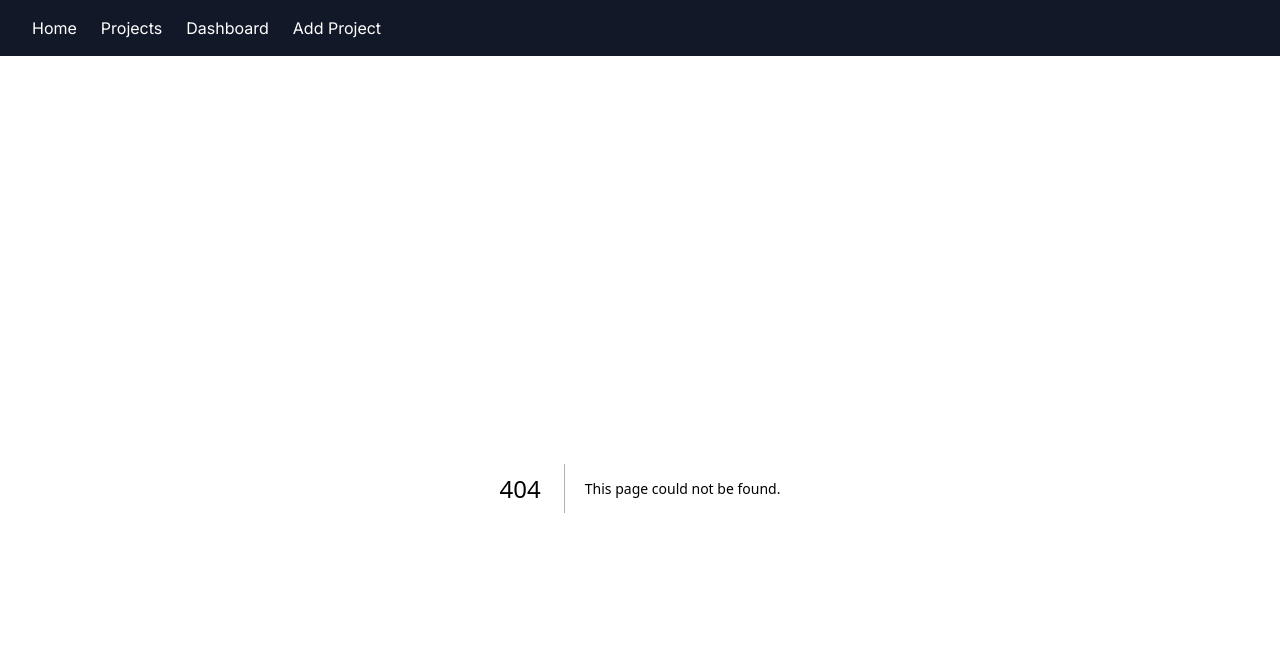
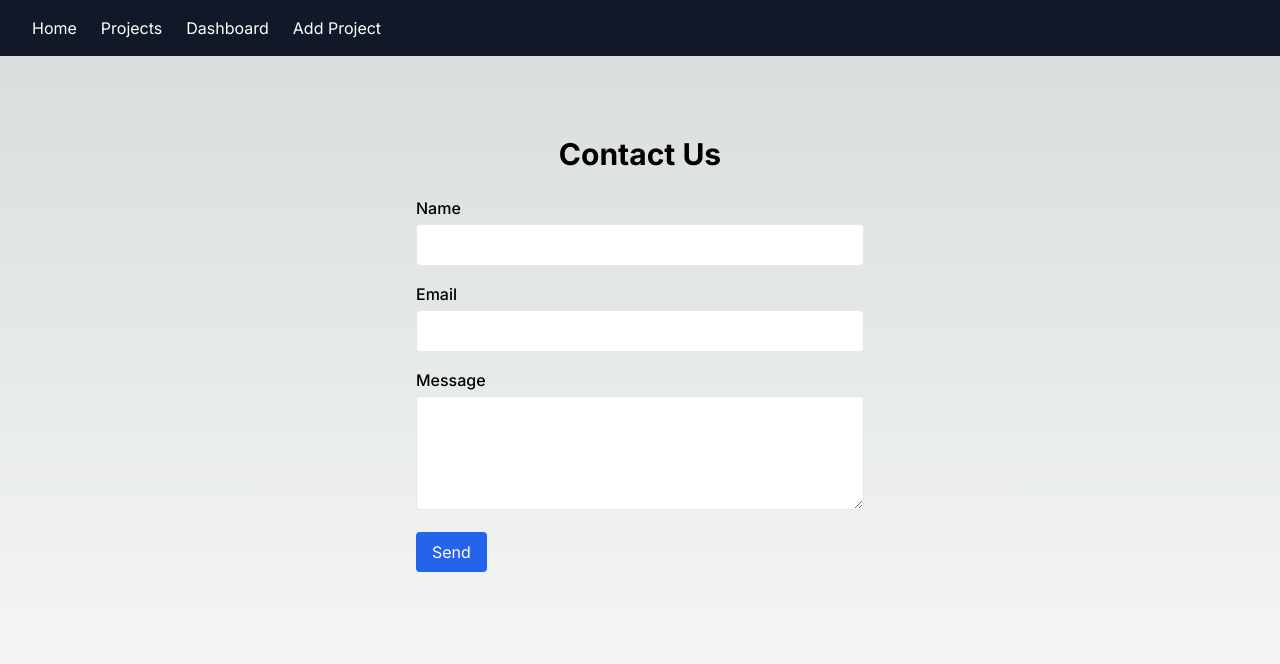
Before and after one commit to edunomatseye/next-bun, a Next.js app: page /contact in a window 1280 px wide. Before the commit this address had no page. Shown: the top 664 px of the page. Built offline with nearby package versions, Linux system fonts and the light colour scheme.

Commit message:
chore(contact): add a contact page to project with form

```diff
--- /dev/null
+++ b/src/app/contact/page.tsx
@@ -0,0 +1,64 @@
+"use client";
+
+import { useState } from "react";
+
+export default function ContactPage() {
+  const [name, setName] = useState("");
+  const [email, setEmail] = useState("");
+  const [message, setMessage] = useState("");
+  const [submitted, setSubmitted] = useState(false);
+
+  const handleSubmit = (e: React.FormEvent) => {
+    e.preventDefault();
+    setSubmitted(true);
+    // Here you could send the data to an API endpoint
+  };
+
+  return (
+    <main className="flex min-h-screen flex-col items-center p-12">
+      <h1 className="text-3xl font-bold mb-6">Contact Us</h1>
+      {submitted ? (
+        <p className="text-green-600">Thank you for contacting us!</p>
+      ) : (
+        <form onSubmit={handleSubmit} className="w-full max-w-md space-y-4">
+          <div>
+            <label className="block mb-1 font-medium">Name</label>
+            <input
+              type="text"
+              value={name}
+              onChange={(e) => setName(e.target.value)}
+              className="w-full border px-3 py-2 rounded"
+              required
+            />
+          </div>
+          <div>
+            <label className="block mb-1 font-medium">Email</label>
+            <input
+              type="email"
+              value={email}
+              onChange={(e) => setEmail(e.target.value)}
+              className="w-full border px-3 py-2 rounded"
+              required
+            />
+          </div>
+          <div>
+            <label className="block mb-1 font-medium">Message</label>
+            <textarea
+              value={message}
+              onChange={(e) => setMessage(e.target.value)}
+              className="w-full border px-3 py-2 rounded"
+              rows={4}
+              required
+            />
+          </div>
+          <button
+            type="submit"
+            className="bg-blue-600 text-white px-4 py-2 rounded hover:bg-blue-700"
+          >
+            Send
+          </button>
+        </form>
+      )}
+    </main>
+  );
+}
```
